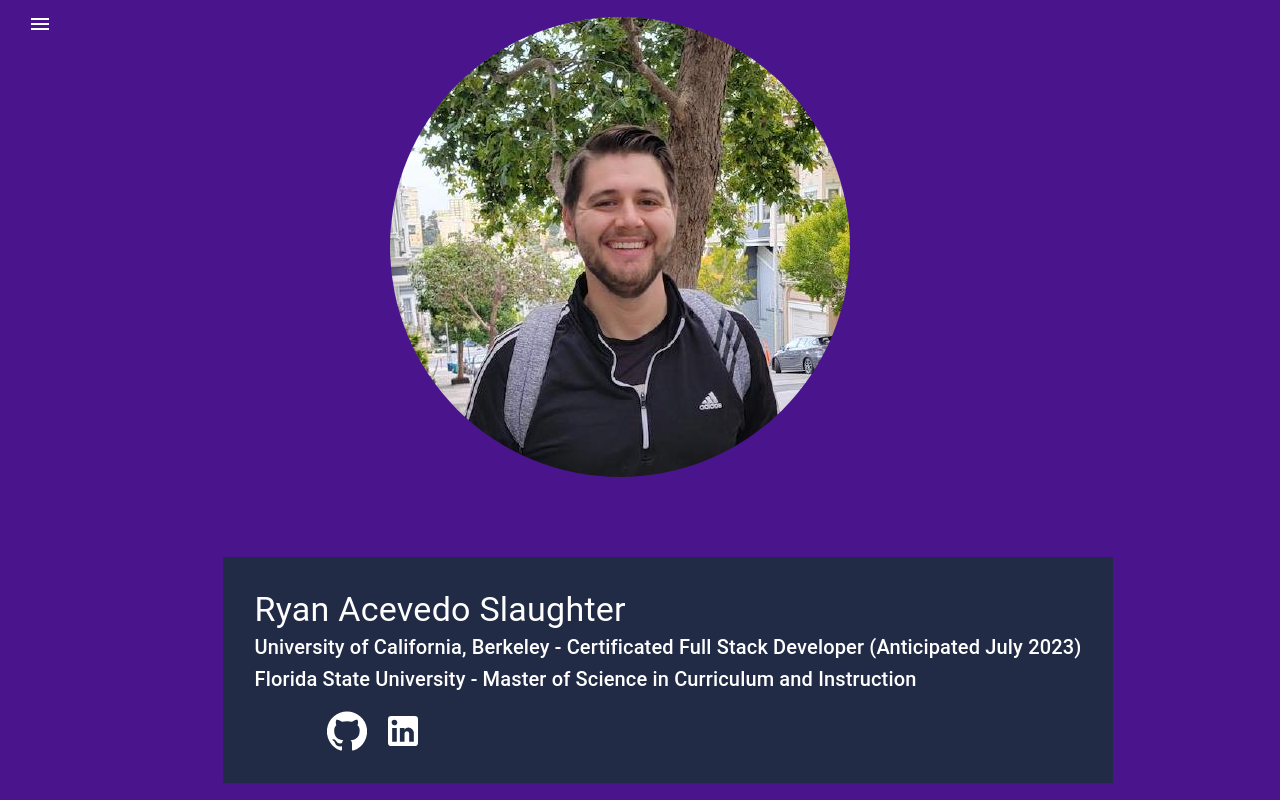
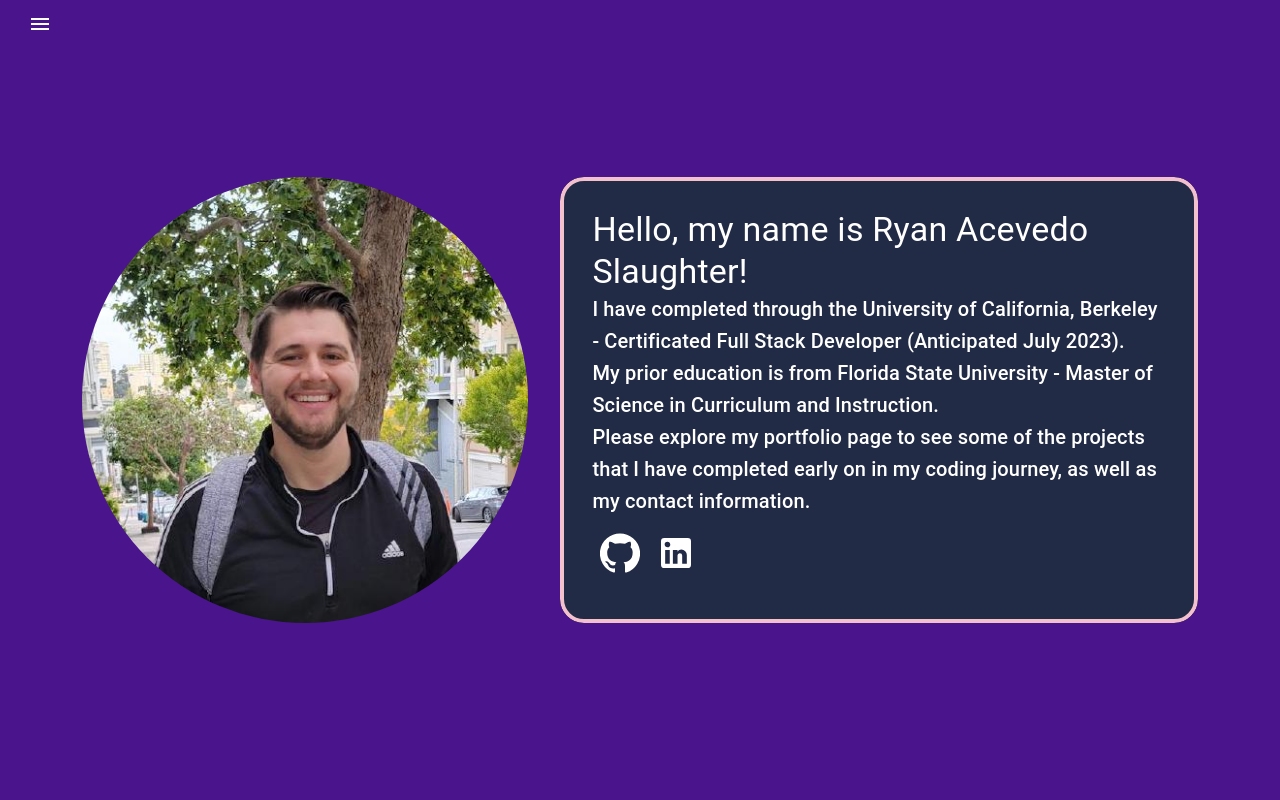
Before and after one commit to rslaughter12/react-portfolio, a React (Create React App) app: page / in a window 1280 px wide. Built offline with nearby package versions, Linux system fonts and the light colour scheme.

Commit message:
added border animations

```diff
--- a/src/components/About.js
+++ b/src/components/About.js
@@ -14,9 +14,36 @@ const useStyles = makeStyles((theme) => ({
   content: {
     backgroundColor: '#222B45', // Set the background color for the text section to a darker shade of blue
     padding: theme.spacing(4), // Add padding around the text section
-    borderRadius: '5px', // Add border radius to the text section
+    borderRadius: theme.spacing(3), // Add border radius to the text section
     color: 'white', // Set text color to white
     maxWidth: '1300px', // Limit the maximum width of the text section
+    position: 'relative', // Set position to relative for the animation
+    overflow: 'hidden', // Hide any overflow from the text container
+    '&::after': {
+      content: '""',
+      position: 'absolute',
+      top: 0,
+      left: 0,
+      right: 0,
+      bottom: 0,
+      border: '4px solid transparent',
+      borderRadius: theme.spacing(3),
+      animation: '$rgbWaveBorder 10s infinite',
+    },
+  },
+  '@keyframes rgbWaveBorder': {
+    '0%': {
+      borderColor: 'magenta',
+    },
+    '33.33%': {
+      borderColor: 'pink',
+    },
+    '66.67%': {
+      borderColor: 'skyblue',
+    },
+    '100%': {
+      borderColor: 'magenta',
+    },
   },
 }));
 
--- a/src/components/Contact.js
+++ b/src/components/Contact.js
@@ -13,37 +13,74 @@ const useStyles = makeStyles((theme) => ({
     color: 'white',
     borderRadius: '5px',
     boxShadow: '0 2px 4px rgba(0, 0, 0, 0.1)',
-
   },
   contentContainer: {
     textAlign: 'center',
-
   },
   card: {
     width: '600px',
     margin: '0 auto',
     marginTop: theme.spacing(4),
     padding: theme.spacing(3),
-    backgroundColor: '#fff',
+    backgroundColor: '#222B45',
     borderRadius: '5px',
     boxShadow: '0 2px 4px rgba(0, 0, 0, 0.1)',
+    position: 'relative', // Set position to relative for the animation
+    overflow: 'hidden', // Hide any overflow from the card container
   },
   form: {
     display: 'flex',
     flexDirection: 'column',
     alignItems: 'center',
     marginTop: theme.spacing(2),
+    color: 'white',
   },
   inputField: {
     marginBottom: theme.spacing(2),
+    color: 'white',
     width: '100%',
+    '& label': {
+      color: 'white',
     },
-  submitButton: {
-    marginTop: theme.spacing(2),
+    '& input': {
+      color: 'white', // Set the input text color to white
     },
-  successMessage: {
-    color: 'green',
-    marginTop: theme.spacing(2),
+    '& .MuiOutlinedInput-root': {
+      '& fieldset': {
+        borderColor: 'white',
+      },
+      '&:hover fieldset': {
+        borderColor: 'white',
+      },
+      '&.Mui-focused fieldset': {
+        borderColor: 'white',
+      },
+    },
+  },
+  borderAnimation: {
+    position: 'absolute',
+    content: '""',
+    top: '1px', // Adjust the top value to align the animation properly
+    left: '1px', // Adjust the left value to align the animation properly
+    right: '1px', // Adjust the right value to align the animation properly
+    bottom: '1px', // Adjust the bottom value to align the animation properly
+    border: '3px solid transparent',
+    borderRadius: 'px',
+    animation: '$rgbWaveBorder 10s infinite linear',
+  },
+  '@keyframes rgbWaveBorder': {
+    '0%': {
+      borderColor: 'magenta',
+    },
+    '33.33%': {
+      borderColor: 'pink',
+    },
+    '66.67%': {
+      borderColor: 'skyblue',
+    },
+    '100%': {
+      borderColor: 'magenta',
+    },
   },
 }));
 
@@ -73,15 +110,31 @@ const Contact = () => {
       // Handle error scenarios
     }
   };
+
   return (
     <div className={classes.root}>
       <div className={classes.contentContainer}>
-        {/* Existing JSX code... */}
+        <Typography variant="h4" gutterBottom>
+          Contact Me!
+        </Typography>
+        <Typography variant="h4" gutterBottom>
+          Ryan Acevedo Slaughter
+        </Typography>
+        <Typography variant="body1" gutterBottom>
+          Email: racevedoslaughter12@gmail.com
+        </Typography>
+        <Typography variant="body1" gutterBottom>
+          Phone Number: 727-858-0021
+        </Typography>
+        <Typography variant="body1">
+          City/Region: San Francisco, CA (Bay Area)
+        </Typography>
 
         <div className={classes.card}>
           {!isFormSubmitted ? (
+            <>
+              <div className={classes.borderAnimation}></div>
               <form className={classes.form} onSubmit={handleSubmit}>
-              {/* Existing form fields */}
                 <TextField
                   id="name"
                   label="Name"
@@ -115,6 +168,7 @@ const Contact = () => {
                   Send Message
                 </Button>
               </form>
+            </>
           ) : (
             <Typography variant="h5" className={classes.successMessage}>
               Message sent successfully!
--- a/src/components/Welcome.js
+++ b/src/components/Welcome.js
@@ -10,39 +10,75 @@ const useStyles = makeStyles((theme) => ({
     display: 'flex',
     justifyContent: 'center',
     alignItems: 'center',
-    backgroundColor: '#4A148C', // Replace with your desired dark blue/purple color code
-    color: 'white', // Set text color to white
+    backgroundColor: '#4A148C',
+    color: 'white',
+    padding: theme.spacing(4),
+  },
+  content: {
+    display: 'flex',
+    flexDirection: 'row',
+    maxWidth: '100%',
   },
   textContainer: {
+    flex: '1',
     textAlign: 'left',
-    marginLeft: theme.spacing(7), // Adjust the margin left of the text
-    marginTop: theme.spacing(7), // Adjust the margin top of the text
-    backgroundColor: '#222B45', // Replace with your desired dark blue/purple color code
-    padding: theme.spacing(4), // Adjust the padding of the text
+    marginLeft: theme.spacing(4),
+    backgroundColor: '#222B45',
+    padding: theme.spacing(4),
+    position: 'relative',
+    overflow: 'hidden',
+    borderRadius: theme.spacing(3),
+  },
+  borderAnimation: {
+    position: 'absolute',
+    content: '""',
+    top: 0,
+    left: 0,
+    right: 0,
+    bottom: 0,
+    border: '4px solid transparent',
+    borderRadius: theme.spacing(3),
+    animation: '$rgbWaveBorder 15s infinite linear',
   },
   imageContainer: {
     display: 'flex',
     alignItems: 'center',
     justifyContent: 'center',
-    marginBottom: theme.spacing(10), // Adjust the margin bottom of the image
+    maxWidth: '40%',
+    [theme.breakpoints.down('sm')]: {
+      display: 'none',
+    },
   },
   image: {
+    width: '100%',
     maxWidth: '100%',
     maxHeight: '100%',
     borderRadius: '50%',
-    marginRight: theme.spacing(5), // Adjust the margin right of the image
   },
   iconContainer: {
     display: 'flex',
     alignItems: 'center',
-    marginLeft: theme.spacing(8),
     marginTop: theme.spacing(2),
   },
   icon: {
-    fontSize: '2.5rem', // Adjust the icon size
+    fontSize: '2.5rem',
     color: 'white',
     cursor: 'pointer',
-    margin: theme.spacing(0, 1), // Add margin around the icons
+    margin: theme.spacing(0, 1),
+  },
+  '@keyframes rgbWaveBorder': {
+    '0%': {
+      borderColor: 'magenta',
+    },
+    '33.33%': {
+      borderColor: 'pink',
+    },
+    '66.67%': {
+      borderColor: 'skyblue',
+    },
+    '100%': {
+      borderColor: 'magenta',
+    },
   },
 }));
 
@@ -59,30 +95,32 @@ export const Welcome = (props) => {
 
   return (
     <section className={`hero is-fullheight ${classes.root}`}>
-      <div className="hero-body">
       <div className="container">
-          <div className="columns">
-          <div className={`column is-half ${classes.imageContainer}`}>
+        <div className={classes.content}>
+          <div className={classes.imageContainer}>
             <img
               src="headshot.jpg"
               alt="Ryan Acevedo Slaughter"
               className={classes.image}
             />
           </div>
-            <div className={`column is-half ${classes.textContainer}`}>
+          <div className={classes.textContainer}>
+            <div className={classes.borderAnimation}></div>
             <Typography variant="h4" className="title">
-                {props.name}
+              Hello, my name is {props.name}!
             </Typography>
             <Typography variant="h6" className="subtitle">
-                {props.credentials}
+              I have completed through the {props.credentials}.
             </Typography>
             <Typography variant="h6" className="subtitle">
-                {props.degrees}
+              My prior education is from {props.degrees}.
+            </Typography>
+            <Typography variant="h6" className="subtitle">
+              Please explore my portfolio page to see some of the projects that I have completed early on in my coding journey, as well as my contact information.
             </Typography>
             <div className={classes.iconContainer}>
               <GitHubIcon className={classes.icon} onClick={handleGitHubClick} />
               <LinkedInIcon className={classes.icon} onClick={handleLinkedInClick} />
-              </div>
             </div>
           </div>
         </div>
```
Lines whose indentation alone changed are shown as unchanged.
